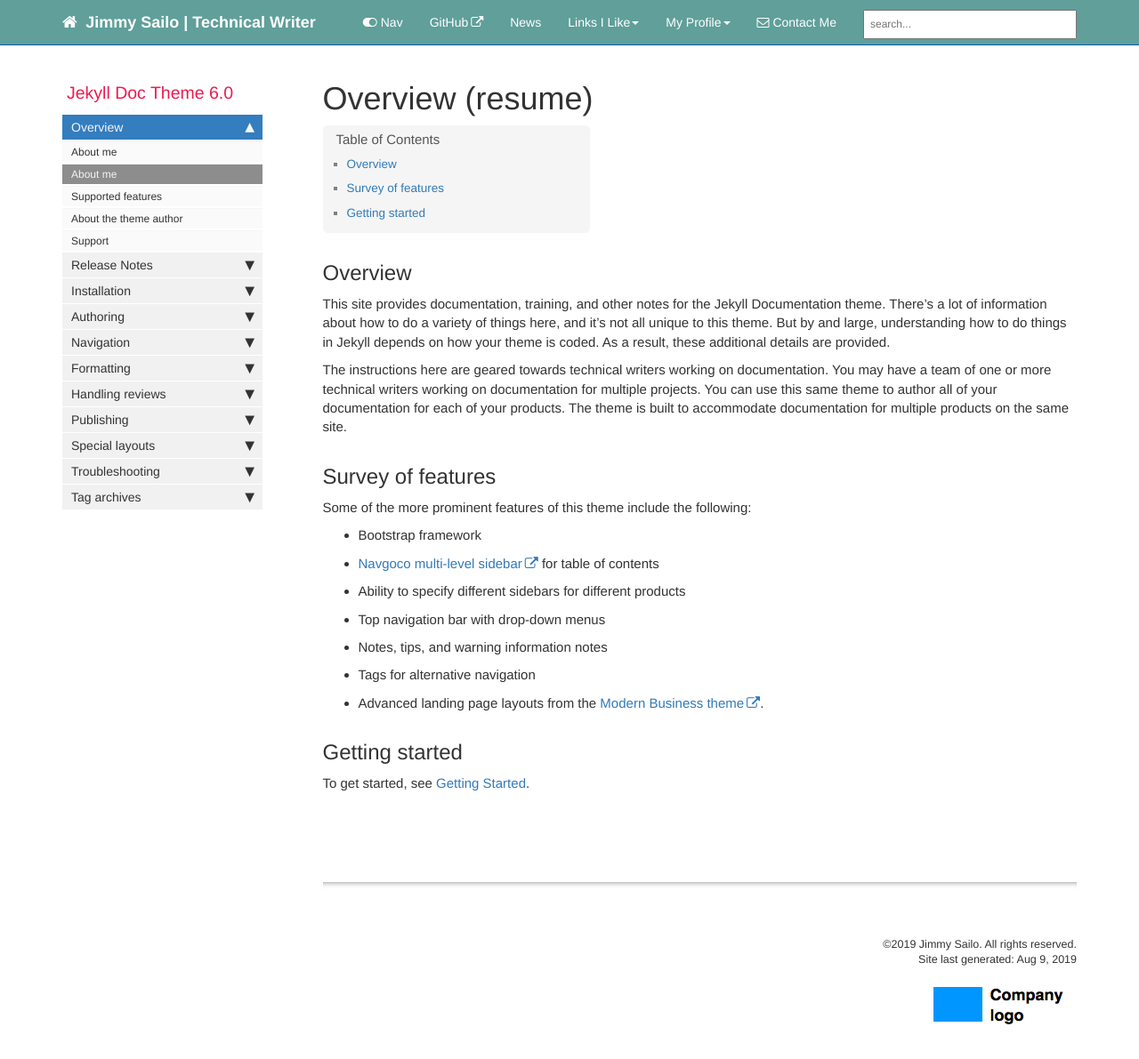
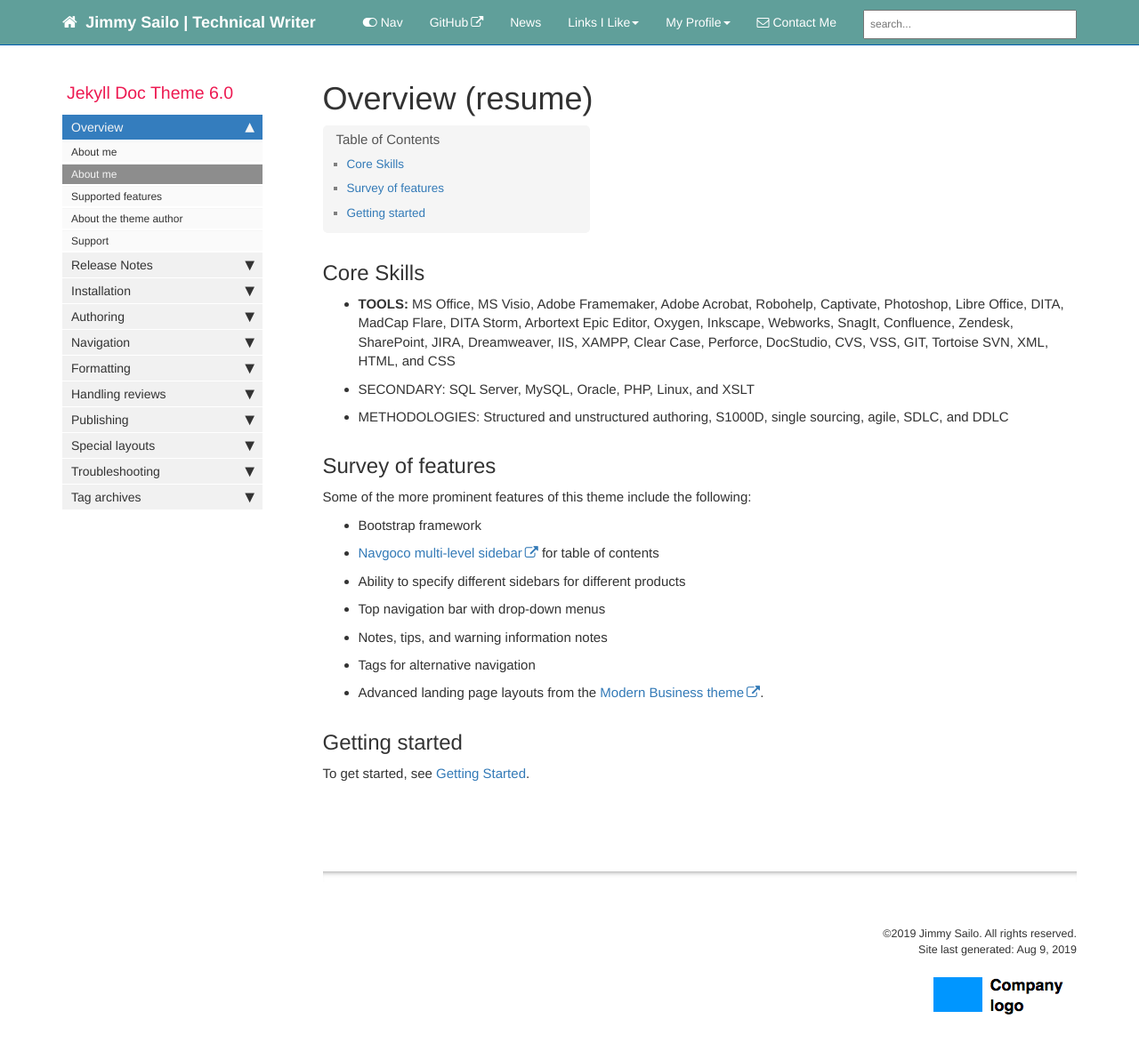
Before and after one commit to jsailo/kbase, a Jekyll site: the page built from pages/mydoc/mydoc_introduction.md, in a window 1280 px wide and 1228 px high. Shown: the top 1191 px of the window at 89% size. Built offline with Jekyll 4.4.1, drawn with Linux system fonts in a browser that asks for light colours; nearby versions of some CDN libraries; comment, search, counter and statistics services are not loaded.

```diff
--- a/pages/mydoc/mydoc_introduction.md
+++ b/pages/mydoc/mydoc_introduction.md
@@ -5,11 +5,12 @@ permalink: mydoc_introduction.html
 folder: mydoc
 ---
 
-## Overview
+## Core Skills
 
-This site provides documentation, training, and other notes for the Jekyll Documentation theme. There's a lot of information about how to do a variety of things here, and it's not all unique to this theme. But by and large, understanding how to do things in Jekyll depends on how your theme is coded. As a result, these additional details are provided.
+* **TOOLS:** MS Office, MS Visio, Adobe Framemaker, Adobe Acrobat, Robohelp, Captivate, Photoshop, Libre Office, DITA, MadCap Flare, DITA Storm, Arbortext Epic Editor, Oxygen, Inkscape, Webworks, SnagIt, Confluence, Zendesk, SharePoint, JIRA, Dreamweaver, IIS, XAMPP, Clear Case, Perforce, DocStudio, CVS, VSS, GIT, Tortoise SVN, XML, HTML, and CSS
+* SECONDARY: SQL Server, MySQL, Oracle, PHP, Linux, and XSLT
+* METHODOLOGIES: Structured and unstructured authoring, S1000D, single sourcing, agile, SDLC, and DDLC
 
-The instructions here are geared towards technical writers working on documentation. You may have a team of one or more technical writers working on documentation for multiple projects. You can use this same theme to author all of your documentation for each of your products. The theme is built to accommodate documentation for multiple products on the same site.
 
 ## Survey of features
 
```
